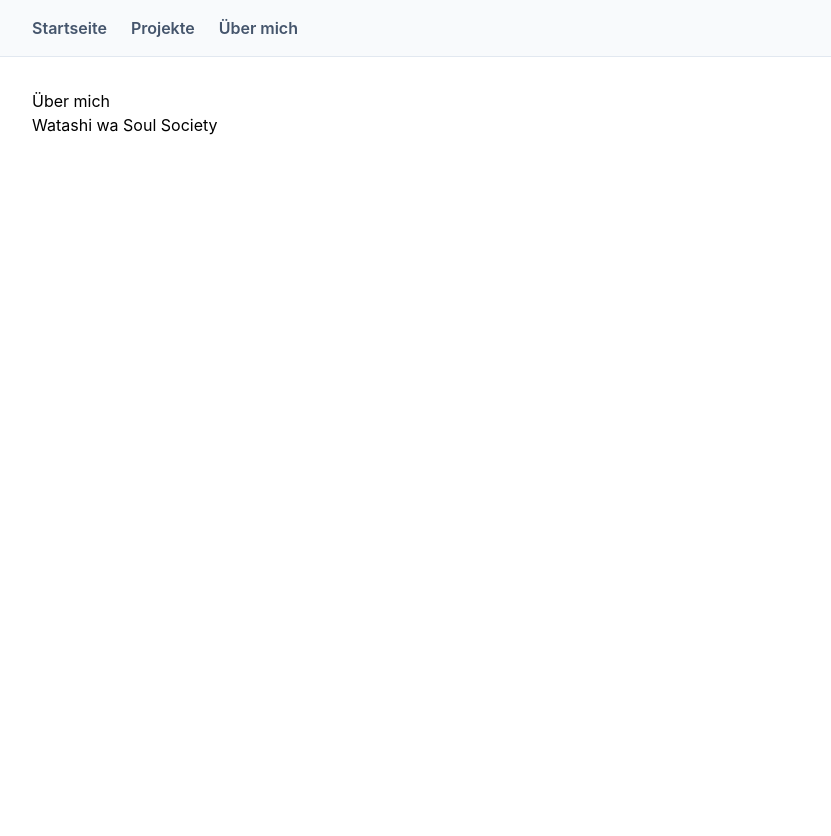
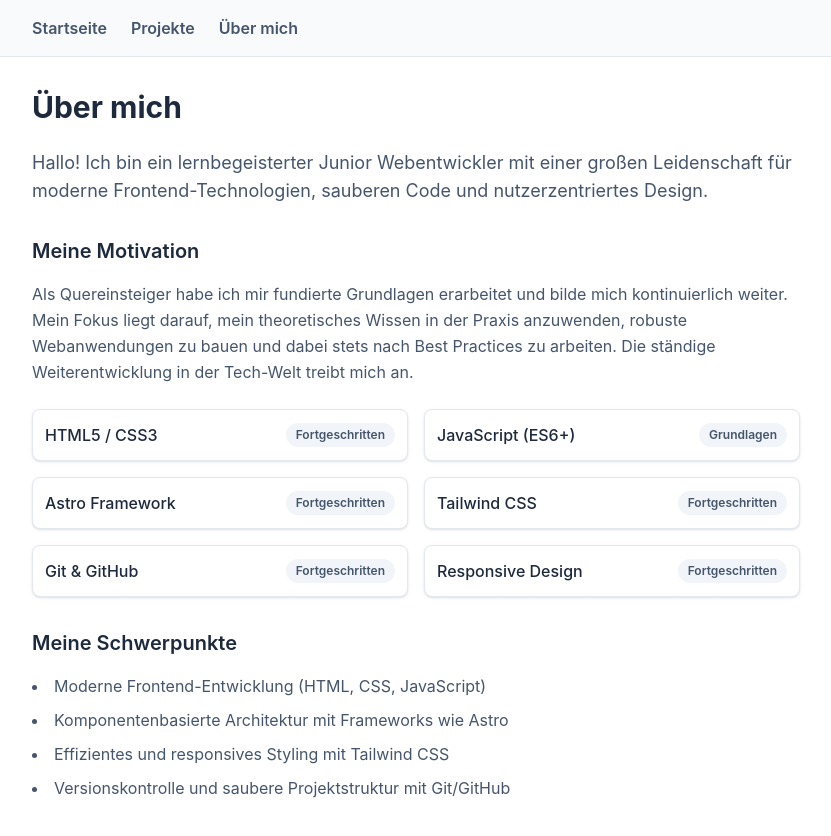
Before and after one commit to m4koo/portfolio, an Astro site: page /about-me in a window 1280 px wide. Shown: the whole page, without its empty margins (128-959 px from the left). Before the commit the page ends 800 px from the top, so only its background shows below. Built offline with nearby package versions, Linux system fonts and the light colour scheme; Astro itself is replaced by a stand-in of ours.

Commit message:
feat: add skill badges to about me

```diff
--- /dev/null
+++ b/src/components/SkillBadge.astro
@@ -0,0 +1,10 @@
+---
+const { name, level } = Astro.props;
+---
+
+<div class="flex items-center justify-between p-3 bg-white border border-slate-200 rounded-lg shadow-sm">
+  <span class="font-medium text-slate-800">{name}</span>
+  <span class="text-xs bg-slate-100 text-slate-600 px-2.5 py-1 rounded-full font-semibold">
+    {level}
+  </span>
+</div>
--- a/src/pages/about-me.astro
+++ b/src/pages/about-me.astro
@@ -1,8 +1,40 @@
 ---
 import BaseLayout from '../layouts/BaseLayout.astro';
+import SkillBadge from '../components/SkillBadge.astro';
 ---
 
 <BaseLayout>
-  <h1>Über mich</h1>
-  <p>Watashi wa Soul Society</p>
+
+    <div class="max-w-3xl">
+        <h1 class="text-3xl font-bold text-slate-800 mb-6">Über mich</h1>
+
+        <div class="text-slate-600 leading-relaxed">
+            <p class="text-lg mb-6">
+                Hallo! Ich bin ein lernbegeisterter Junior Webentwickler mit einer großen Leidenschaft für moderne Frontend-Technologien, sauberen Code und nutzerzentriertes Design.
+            </p>
+
+            <h2 class="text-xl font-semibold text-slate-800 mt-8 mb-4">Meine Motivation</h2>
+            <p class="mb-6">
+                Als Quereinsteiger habe ich mir fundierte Grundlagen erarbeitet und bilde mich kontinuierlich weiter. Mein Fokus liegt darauf, mein theoretisches Wissen in der Praxis anzuwenden, robuste Webanwendungen zu bauen und dabei stets nach Best Practices zu arbeiten. Die ständige Weiterentwicklung in der Tech-Welt treibt mich an.
+            </p>
+
+            <!-- Das Grid für deine Skill-Badges -->
+            <div class="grid grid-cols-1 sm:grid-cols-2 gap-4 mb-8">
+                <SkillBadge name="HTML5 / CSS3" level="Fortgeschritten" />
+                <SkillBadge name="JavaScript (ES6+)" level="Grundlagen" />
+                <SkillBadge name="Astro Framework" level="Fortgeschritten" />
+                <SkillBadge name="Tailwind CSS" level="Fortgeschritten" />
+                <SkillBadge name="Git & GitHub" level="Fortgeschritten" />
+                <SkillBadge name="Responsive Design" level="Fortgeschritten" />
+            </div>
+
+            <h2 class="text-xl font-semibold text-slate-800 mt-8 mb-4">Meine Schwerpunkte</h2>
+            <ul class="list-disc list-inside space-y-2 mb-8">
+                <li>Moderne Frontend-Entwicklung (HTML, CSS, JavaScript)</li>
+                <li>Komponentenbasierte Architektur mit Frameworks wie Astro</li>
+                <li>Effizientes und responsives Styling mit Tailwind CSS</li>
+                <li>Versionskontrolle und saubere Projektstruktur mit Git/GitHub</li>
+            </ul>
+        </div>
+    </div>
 </BaseLayout>
```
